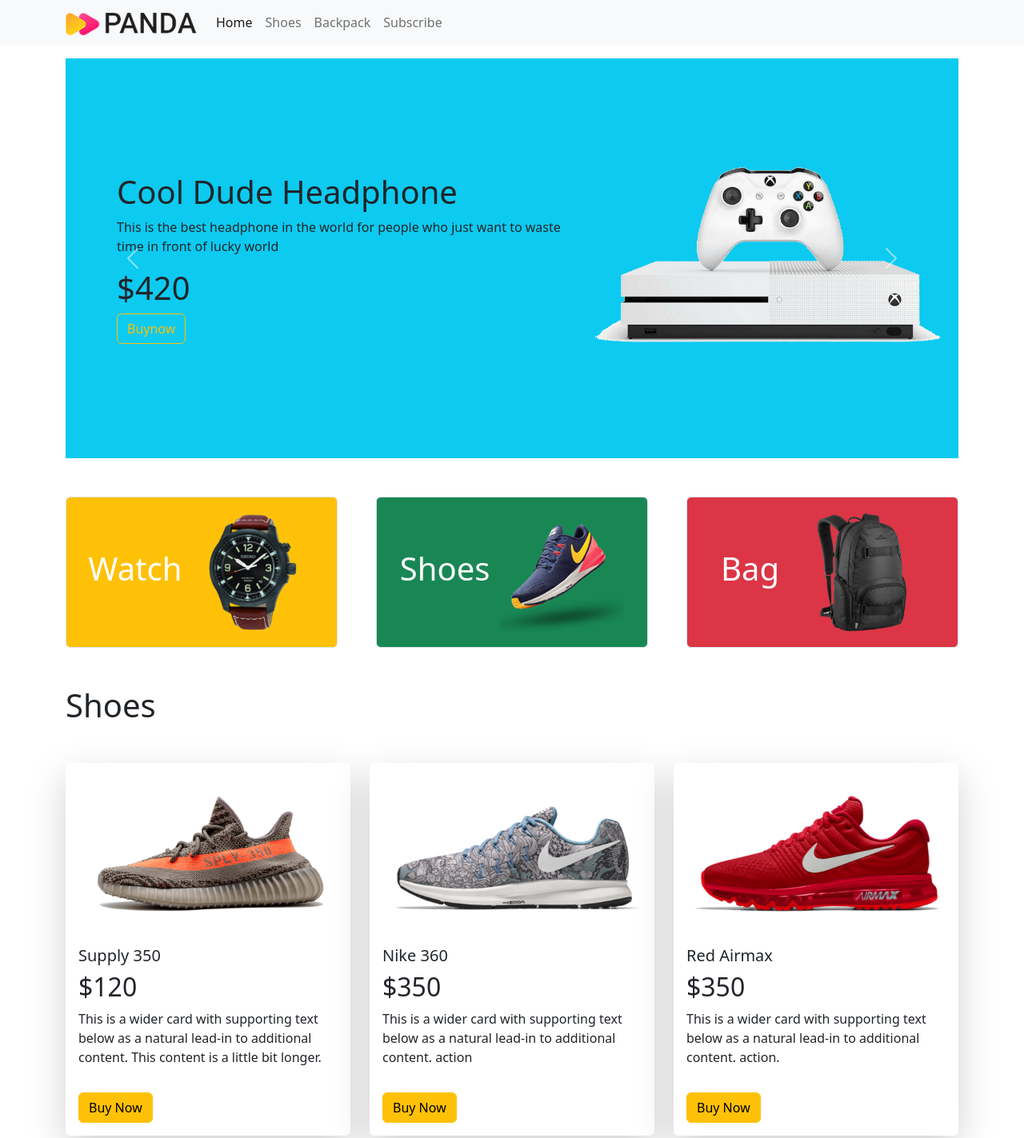
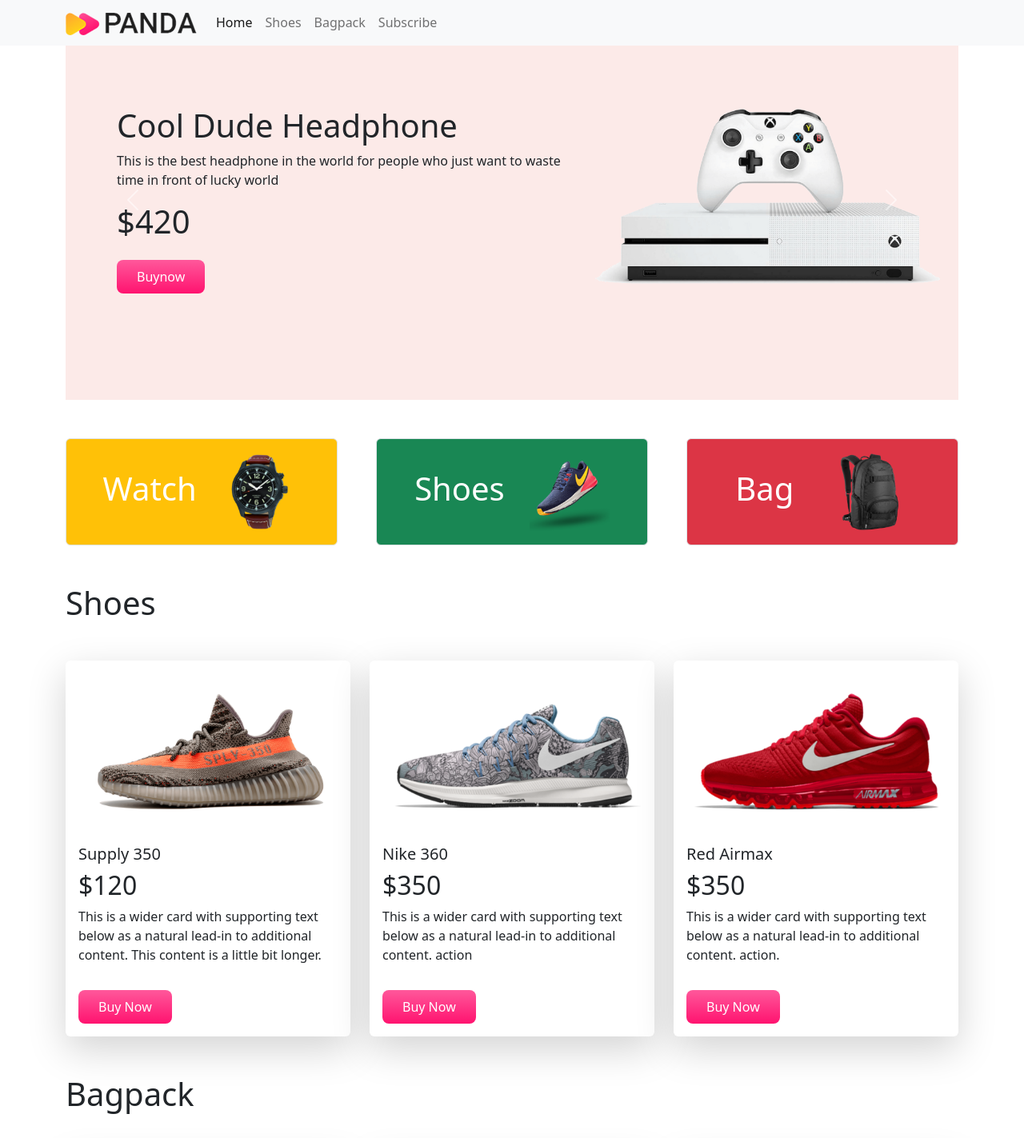
Before and after one commit to JulianaTonu/panda-commerce-bootstrap, a plain HTML site: page index.html in a window 1280 px wide. Shown: the top 1423 px of the page at 80% size. Drawn offline with Linux system fonts and the light colour scheme.

Commit message:
added footer  section

```diff
--- a/index.html
+++ b/index.html
@@ -5,11 +5,16 @@
     <meta http-equiv="X-UA-Compatible" content="IE=edge">
     <meta name="viewport" content="width=device-width, initial-scale=1.0">
     <link rel="stylesheet" href="bootstrap/bootstrap.min.css">
+
+    <!-- ;;;;;;
+    css
+    ;;;;;;;; -->
+    <link rel="stylesheet" href="style.css">
     <title>Panda Commerce Bootstrap</title>
 </head>
 <body>
     <!-- navbar -->
-    <nav class="navbar navbar-expand-lg navbar-light bg-light mb-3">
+    <nav class="navbar navbar-expand-lg navbar-light fixed-top bg-light mb-3">
         <div class="container">
           <a class="navbar-brand" href="#">
             <img src="images/logo.png" alt="">
@@ -23,13 +28,13 @@
                 <a class="nav-link active" aria-current="page" href="#">Home</a>
               </li>
               <li class="nav-item">
-                <a class="nav-link" href="#">Shoes</a>
+                <a class="nav-link" href="#shoes">Shoes</a>
               </li>
               <li class="nav-item">
-                <a class="nav-link" href="#">Backpack</a>
+                <a class="nav-link" href="#bagpack">Bagpack</a>
               </li>
               <li class="nav-item">
-                <a class="nav-link" href="#">Subscribe</a>
+                <a class="nav-link" href="#subscribe">Subscribe</a>
               </li>
 
           </div>
@@ -44,7 +49,7 @@ section
 
         <div id="carouselExampleControls" class="carousel slide container" data-bs-ride="carousel">
             <div class="carousel-inner">
-              <div class="carousel-item active bg-info p-3">
+              <div class="carousel-item active panda-bg-info p-3">
               <div class="row">
                 <div class="col-lg-7 d-flex align-items-center ">
 
@@ -52,7 +57,7 @@ section
                         <h1>Cool Dude Headphone</h1>
                     <p>This is the best headphone in the world for people who just want to waste time in front of lucky world</p>
                     <h1>$420</h1>
-                    <button class="btn btn-outline-warning">Buynow</button>
+                    <button class="btn panda-btn-buy-now">Buynow</button>
                     </div>
                 </div>
                 <div class="col-lg-5">
@@ -61,7 +66,7 @@ section
               </div>
               </div>
 
-              <div class="carousel-item active bg-info p-3">
+              <div class="carousel-item active panda-bg-info p-3">
               <div class="row">
                 <div class="col-lg-7 d-flex align-items-center ">
 
@@ -69,7 +74,7 @@ section
                         <h1>Cool Dude Headphone</h1>
                     <p>This is the best headphone in the world for people who just want to waste time in front of lucky world</p>
                     <h1>$420</h1>
-                    <button class="btn btn-outline-warning">Buynow</button>
+                    <button class="btn panda-btn-buy-now">Buynow</button>
                     </div>
                 </div>
                 <div class="col-lg-5">
@@ -77,7 +82,7 @@ section
                 </div>
               </div>
               </div>
-              <div class="carousel-item active bg-info p-3">
+              <div class="carousel-item active panda-bg-info p-3">
               <div class="row">
                 <div class="col-lg-7 d-flex align-items-center ">
 
@@ -85,7 +90,7 @@ section
                         <h1>Cool Dude Headphone</h1>
                     <p>This is the best headphone in the world for people who just want to waste time in front of lucky world</p>
                     <h1>$420</h1>
-                    <button class="btn btn-outline-warning">Buynow</button>
+                    <button class="btn panda-btn-buy-now mt-3">Buynow</button>
                     </div>
                 </div>
                 <div class="col-lg-5">
@@ -111,7 +116,7 @@ section
 
       <main>
 
-        <section>
+        <section class="categories">
             <div class="container overflow-hidden my-5">
                 <div class="row g-5">
                   <div class="col-lg-4 col-md-6 col-sm-12">
@@ -148,7 +153,7 @@ section
           //////////////// -->
 
           <h1 class="container">Shoes</h1>
-          <section class="container my-5">
+          <section class="container my-5 " id="shoes">
             <div class="row row-cols-1 row-cols-md-2 row-cols-lg-3 g-4">
                 <div class="col">
                   <div class=" card border border-0 shadow-lg h-90">
@@ -160,7 +165,7 @@ section
 
                     </div>
                     <div class="m-3">
-                        <div class="btn btn-warning">Buy Now</div>
+                        <div class="btn panda-btn-buy-now">Buy Now</div>
                     </div>
                   </div>
                 </div>
@@ -174,7 +179,7 @@ section
                     </div>
 
                     <div class="m-3">
-                    <div class="btn btn-warning">Buy Now</div>
+                    <div class="btn panda-btn-buy-now">Buy Now</div>
                     </div>
                   </div>
                 </div>
@@ -187,7 +192,7 @@ section
                       <p class="card-text">This is a wider card with supporting text below as a natural lead-in to additional content. action.</p>
                     </div>
                     <div class="m-3">
-                        <div class="btn btn-warning">Buy Now</div>
+                        <div class="btn panda-btn-buy-now">Buy Now</div>
                     </div>
                   </div>
                 </div>
@@ -199,9 +204,9 @@ section
           BAgPack
           /////////////// -->
 
-          <h1 class="container">Bagpack</h1>
+          <h1 class="container"  >Bagpack</h1>
 
-          <section class="container my-5">
+          <section class="container my-5" id="bagpack">
             <div class="row row-cols-1 row-cols-md-2 row-cols-lg-3 g-4">
                 <div class="col">
                   <div class=" card border border-0 shadow-lg h-90">
@@ -213,7 +218,7 @@ section
 
                     </div>
                     <div class="m-3">
-                        <div class="btn btn-warning">Buy Now</div>
+                        <div class="btn panda-btn-buy-now">Buy Now</div>
                     </div>
                   </div>
                 </div>
@@ -227,7 +232,7 @@ section
                     </div>
 
                     <div class="m-3">
-                    <div class="btn btn-warning">Buy Now</div>
+                    <div class="btn panda-btn-buy-now">Buy Now</div>
                     </div>
                   </div>
                 </div>
@@ -240,7 +245,7 @@ section
                       <p class="card-text">This is a wider card with supporting text below as a natural lead-in to additional content. action.</p>
                     </div>
                     <div class="m-3">
-                        <div class="btn btn-warning">Buy Now</div>
+                        <div class="btn panda-btn-buy-now">Buy Now</div>
                     </div>
                   </div>
                 </div>
@@ -248,7 +253,37 @@ section
 
           </section>
 
+
+          <!-- ..................
+          SUBSCRIBE
+          ................. -->
+
+          <section style="height: 300px;" class="container d-flex align-items-center justify-content-center panda-panda-bg-info rounded-3 mb-3" id="subscribe">
+         <div>
+          <h2>LET'S STAY IN TOUCH</h2>
+          <p>Get updates on sales ,specials and more</p>
+          <form>
+            <div class="mb-3">
+
+              <input type="email" class="form-control" id="exampleInputEmail1" aria-describedby="emailHelp">
+
+            </div>
+
+
+            <button type="submit" class="btn panda-btn-buy-now">Submit</button>
+          </form>
+         </div>
+          </section>
+
       </main>
+
+
+          <!-- ..................
+              FOOTER
+          ................. -->
+          <footer>
+            <p class="text-center"><small> ©2023. Panda Commerce.All rights reserved. Juliana Tonu</small></p>
+          </footer>
 
       <script src="bootstrap/bootstrap.min.js"></script>
 </body>
--- /dev/null
+++ b/style.css
@@ -0,0 +1,14 @@
+.panda-bg-info{
+    background-color: #fceae8;
+}
+.categories img{
+    width: 100px;
+}
+
+.panda-btn-buy-now{
+    background-image: linear-gradient(to bottom,#ff589b 0%, #ff136f 100%);
+    color: #fff;
+    border: none;
+    border-radius: 8px;
+    padding: 9px 25px;
+}
```
